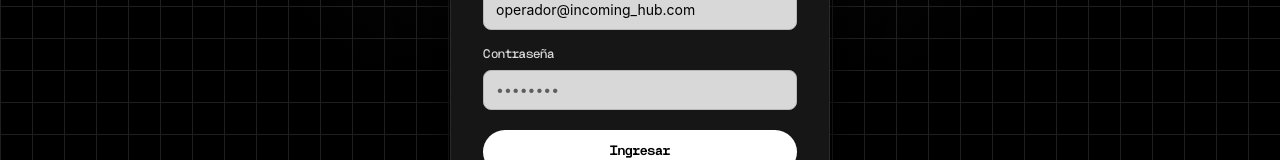
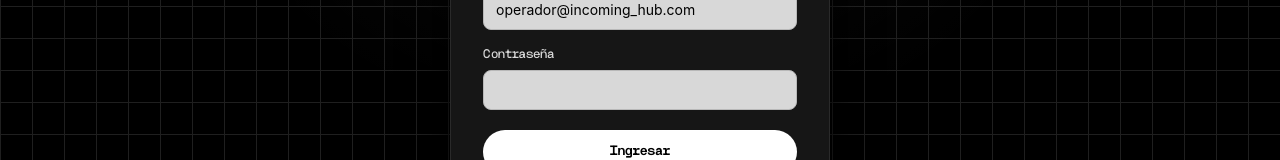
Before and after one commit to GGalcubo/incoming_hub_frontend, a React (Vite) app: page /login in a window 1280 px wide. Shown: the part 378-538 px from the top of the page. Built offline with nearby package versions, Linux system fonts and the light colour scheme; no server answers.

Commit message:
delete placeholder

```diff
--- a/src/pages/Login.tsx
+++ b/src/pages/Login.tsx
@@ -104,7 +104,7 @@ export function Login({ onLogin }: LoginProps) {
               type="password"
               value={pass}
               onChange={(e) => setPass(e.target.value)}
-              placeholder="••••••••"
+              placeholder=""
             />
           </Field>
           {err.form && (
```
